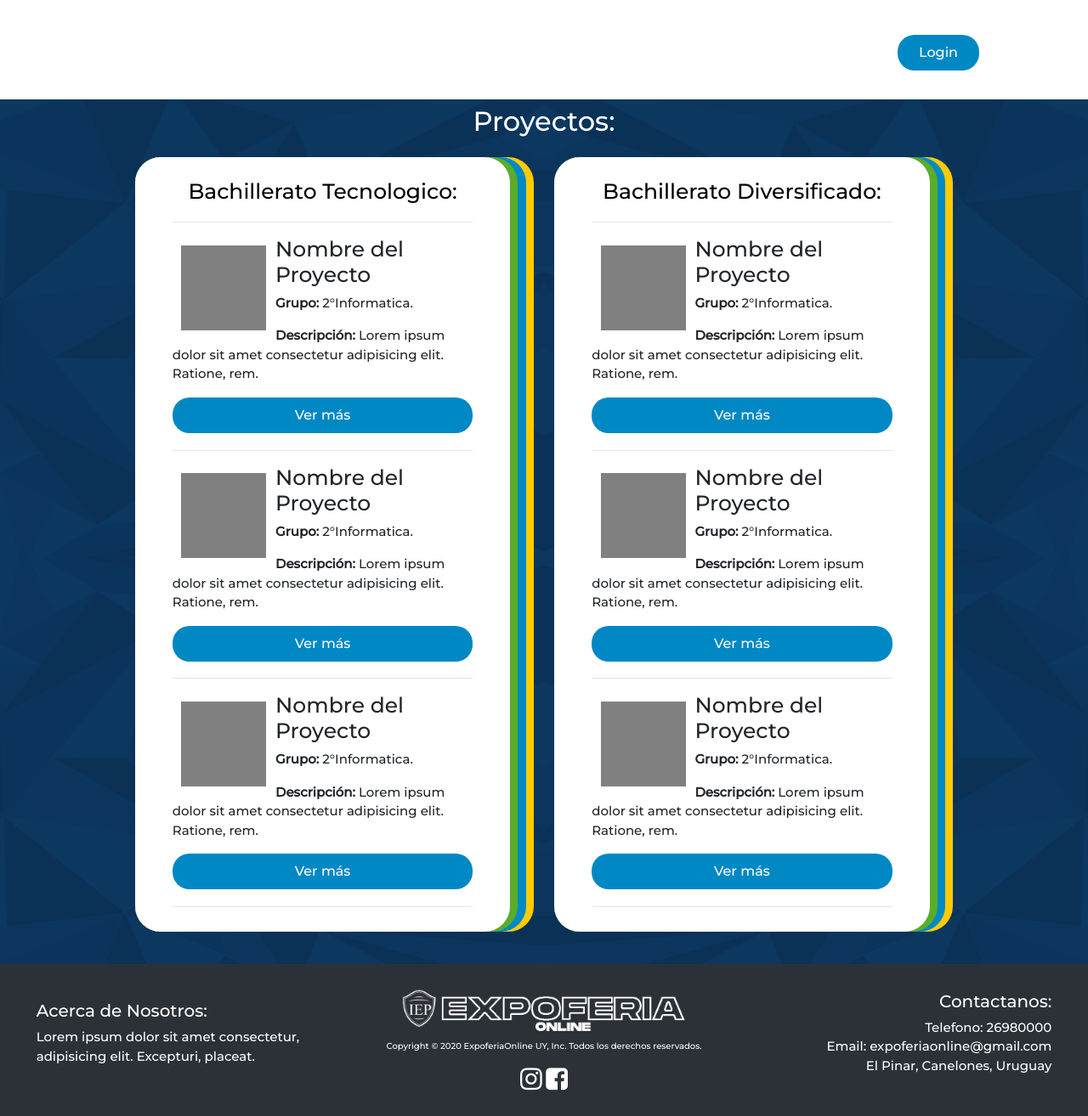
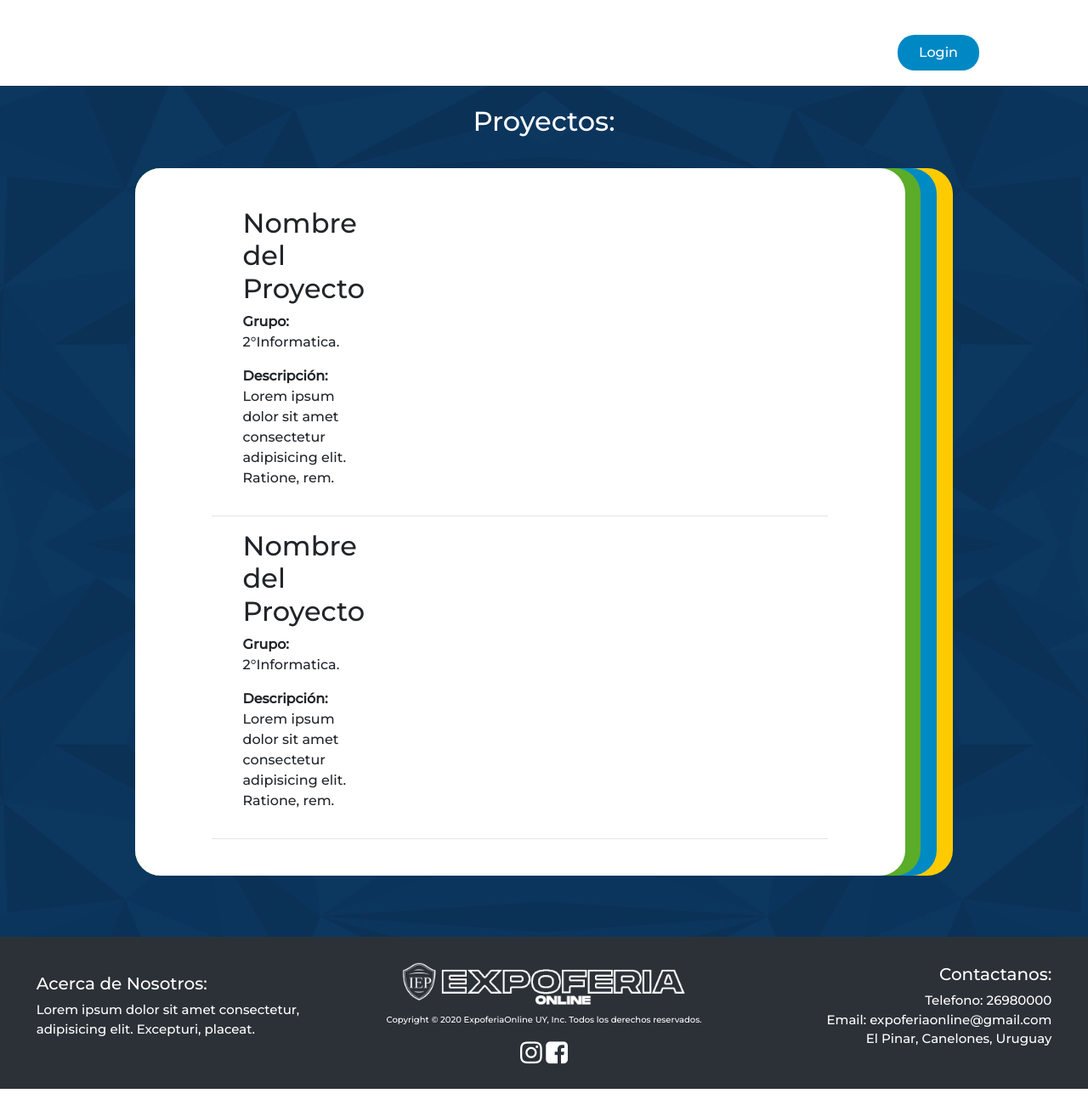
Before and after one commit to JuaniiAndresM/ExpoferiaOnline, a PHP site: page /Proyectos/ProyectosLista.html in a window 1280 px wide. Shown: the whole page at 85% size. After the commit the page ends 1282 px from the top, so only its background shows below. Run offline with PHP 8.4, Linux system fonts and the light colour scheme; some libraries are stand-ins or nearby versions.

Commit message:
UnirseProyecto

```diff
--- a/Proyectos/Panel.php
+++ b/Proyectos/Panel.php
@@ -90,7 +90,7 @@
                   >
                 </li>
                 <li>
-                  <a href="/ExpoferiaOnline/Proyectos/EditarProyectos.php" style="<?php echo $prof ?>"
+                  <a href="/ExpoferiaOnline/Proyectos/UnirseProyectos.html" style="<?php echo $prof ?>"
                     ><button class="botonPanel">
                       <i class="fa">&#xf0fe;</i> Unirse a Proyectos
                     </button></a
--- a/Proyectos/ProyectosLista.html
+++ b/Proyectos/ProyectosLista.html
@@ -33,117 +33,39 @@
     <div class="ProyectoLista">
       <h2 id="TituloProyectos">Proyectos:</h2>
 
-      <div class="gridProyectos">
-        <div class="Linea1Proyecto">
+      <div class="gridProyectosLista">
+        <div class="Linea1ProyectosLista">
           <div class="Linea2">
             <div class="Linea3">
               <div class="Proyecto">
                 <div class="Tabla">
-                  <a id="TituloTablaProyectos">Bachillerato Tecnologico:</a>
+                  <div class="listProyectoLista">
+                    <div class="listFoto"></div>
+                    <hr id="LineaMobileProyecto" />
+                    <div class="textoLista">
+                      <h2>Nombre del Proyecto</h2>
+                      <p><b>Grupo:</b> 2°Informatica.</p>
+                      <p>
+                        <b>Descripción:</b> Lorem ipsum dolor sit amet
+                        consectetur adipisicing elit. Ratione, rem.
+                      </p>
+                    </div>
+                  </div>
                   <hr />
 
-                  <div class="listProyecto">
+                  <div class="listProyectoLista">
                     <div class="listFoto"></div>
+                    <div class="textoLista">
                       <hr id="LineaMobileProyecto" />
                       <h2>Nombre del Proyecto</h2>
                       <p><b>Grupo:</b> 2°Informatica.</p>
                       <p>
-                      <b>Descripción:</b> Lorem ipsum dolor sit amet consectetur
-                      adipisicing elit. Ratione, rem.
+                        <b>Descripción:</b> Lorem ipsum dolor sit amet
+                        consectetur adipisicing elit. Ratione, rem.
                       </p>
-                    <a href="/ExpoferiaOnline/Proyectos/Planilla.php"
-                      ><button class="BotonProyecto">Ver más</button></a
-                    >
-                    <hr />
-                  </div>
-
-                  <div class="listProyecto">
-                    <div class="listFoto"></div>
-                    <hr id="LineaMobileProyecto" />
-                    <h2>Nombre del Proyecto</h2>
-                    <p><b>Grupo:</b> 2°Informatica.</p>
-                    <p>
-                      <b>Descripción:</b> Lorem ipsum dolor sit amet consectetur
-                      adipisicing elit. Ratione, rem.
-                    </p>
-                    <a href="/ExpoferiaOnline/Proyectos/Planilla.php"
-                      ><button class="BotonProyecto">Ver más</button></a
-                    >
-                    <hr />
-                  </div>
-
-                  <div class="listProyecto">
-                    <div class="listFoto"></div>
-                    <hr id="LineaMobileProyecto" />
-                    <h2>Nombre del Proyecto</h2>
-                    <p><b>Grupo:</b> 2°Informatica.</p>
-                    <p>
-                      <b>Descripción:</b> Lorem ipsum dolor sit amet consectetur
-                      adipisicing elit. Ratione, rem.
-                    </p>
-                    <a href="/ExpoferiaOnline/Proyectos/Planilla.php"
-                      ><button class="BotonProyecto">Ver más</button></a
-                    >
-                    <hr />
                     </div>
                   </div>
-              </div>
-            </div>
-          </div>
-        </div>
-
-        <div class="Linea1Proyecto2">
-          <div class="Linea2">
-            <div class="Linea3">
-              <div class="Proyecto">
-                <div class="Tabla">
-                  <a id="TituloTablaProyectos">Bachillerato Diversificado:</a>
                   <hr />
-
-                  <div class="listProyecto">
-                    <div class="listFoto"></div>
-                    <hr id="LineaMobileProyecto" />
-                    <h2>Nombre del Proyecto</h2>
-                    <p><b>Grupo:</b> 2°Informatica.</p>
-                    <p>
-                      <b>Descripción:</b> Lorem ipsum dolor sit amet consectetur
-                      adipisicing elit. Ratione, rem.
-                    </p>
-                    <a href="/ExpoferiaOnline/Proyectos/Planilla.php"
-                      ><button class="BotonProyecto">Ver más</button></a
-                    >
-                    <hr />
-                  </div>
-
-                  <div class="listProyecto">
-                    <div class="listFoto"></div>
-                    <hr id="LineaMobileProyecto" />
-                    <h2>Nombre del Proyecto</h2>
-                    <p><b>Grupo:</b> 2°Informatica.</p>
-                    <p>
-                      <b>Descripción:</b> Lorem ipsum dolor sit amet consectetur
-                      adipisicing elit. Ratione, rem.
-                    </p>
-                    <a href="/ExpoferiaOnline/Proyectos/Planilla.php"
-                      ><button class="BotonProyecto">Ver más</button></a
-                    >
-                    <hr />
-                  </div>
-
-                  <div class="listProyecto">
-                    <div class="listFoto"></div>
-                    <hr id="LineaMobileProyecto" />
-                    <h2>Nombre del Proyecto</h2>
-                    <p><b>Grupo:</b> 2°Informatica.</p>
-                    <p>
-                      <b>Descripción:</b> Lorem ipsum dolor sit amet consectetur
-                      adipisicing elit. Ratione, rem.
-                    </p>
-                    <a href="/ExpoferiaOnline/Proyectos/Planilla.php"
-                      ><button class="BotonProyecto">Ver más</button></a
-                    >
-                    <hr />
-                  </div>
                 </div>
               </div>
             </div>
--- a/css/styles.css
+++ b/css/styles.css
@@ -538,11 +538,10 @@ BotonProyecto :hover {
 }
 
 .listFoto {
-  background-color: grey;
-  width: 100px;
-  float: left;
-  height: 100px;
-  margin: 3%;
+  display: flex;
+  justify-content: center;
+  align-content: center;
+  flex-direction: column;
 }
 
 #LineaMobileProyecto {
@@ -611,6 +610,25 @@ BotonProyecto :hover {
   list-style: none;
 }
 
+.listProyectoLista {
+  display: grid;
+  grid-template-columns: 5% 20% 75%;
+}
+.listProyectoLista .textoLista {
+  text-align: left;
+}
+.listProyectoLista .FotoLista {
+  margin: auto;
+  width: 100px;
+  height: 100px;
+}
+.listProyectoLista .checkForm {
+  display: flex;
+  justify-content: center;
+  align-content: center;
+  flex-direction: column;
+}
+
 .ProyectoLista {
   margin-top: 100px;
 }
@@ -639,8 +657,8 @@ BotonProyecto :hover {
 .Linea1ProyectosLista {
   margin-top: 3%;
   margin-bottom: 6%;
-  margin-left: 30%;
-  margin-right: 30%;
+  margin-left: 10%;
+  margin-right: 10%;
   background-color: #ffcb00;
   border-radius: 30px;
 }
--- a/scss/components/_Proyecto.scss
+++ b/scss/components/_Proyecto.scss
@@ -48,11 +48,10 @@
   }
 }
 .listFoto {
-  background-color: grey;
-  width: 100px;
-  float: left;
-  height: 100px;
-  margin: 3%;
+  display: flex;
+  justify-content: center;
+  align-content: center;
+  flex-direction: column;
 }
 #LineaMobileProyecto {
   display: none;
--- a/scss/components/_ProyectosLista.scss
+++ b/scss/components/_ProyectosLista.scss
@@ -1,5 +1,26 @@
+.listProyectoLista {
+  display: grid;
+  grid-template-columns: 5% 20% 75%;
+
+  .textoLista {
+    text-align: left;
+  }
+  .FotoLista {
+    margin: auto;
+    width: 100px;
+    height: 100px;
+  }
+  .checkForm {
+    display: flex;
+    justify-content: center;
+    align-content: center;
+    flex-direction: column;
+  }
+}
 .ProyectoLista {
   margin-top: 100px;
+}
+.gridProyectosLista {
 }
 .Proyecto {
   margin-right: 2%;
@@ -22,8 +43,8 @@
 .Linea1ProyectosLista {
   margin-top: 3%;
   margin-bottom: 6%;
-  margin-left: 30%;
-  margin-right: 30%;
+  margin-left: 10%;
+  margin-right: 10%;
   background-color: #ffcb00;
   border-radius: 30px;
 }
```
Also changed, not shown: Proyectos/UnirseProyectos.html (added, +111 -0 lines). Lines whose indentation alone changed are shown as unchanged.
